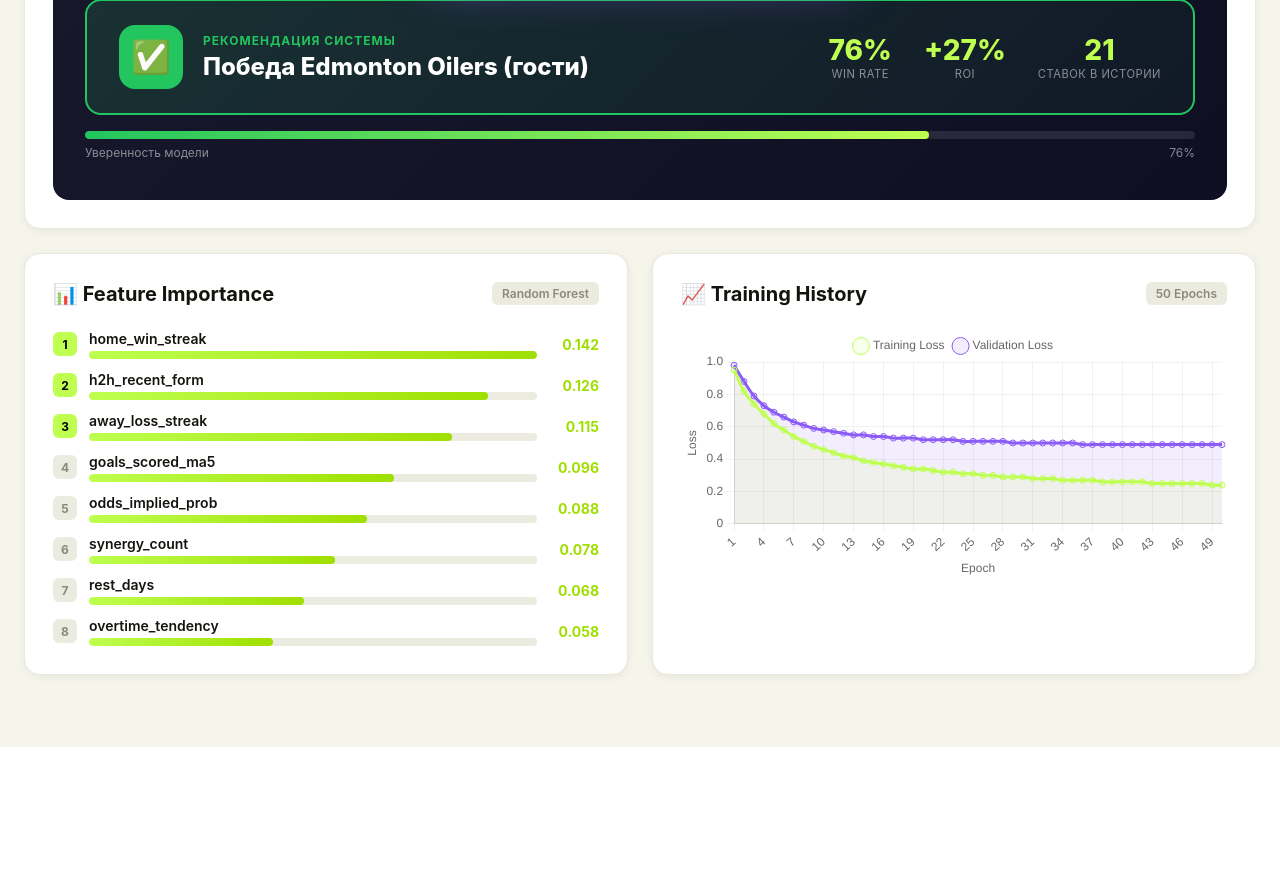
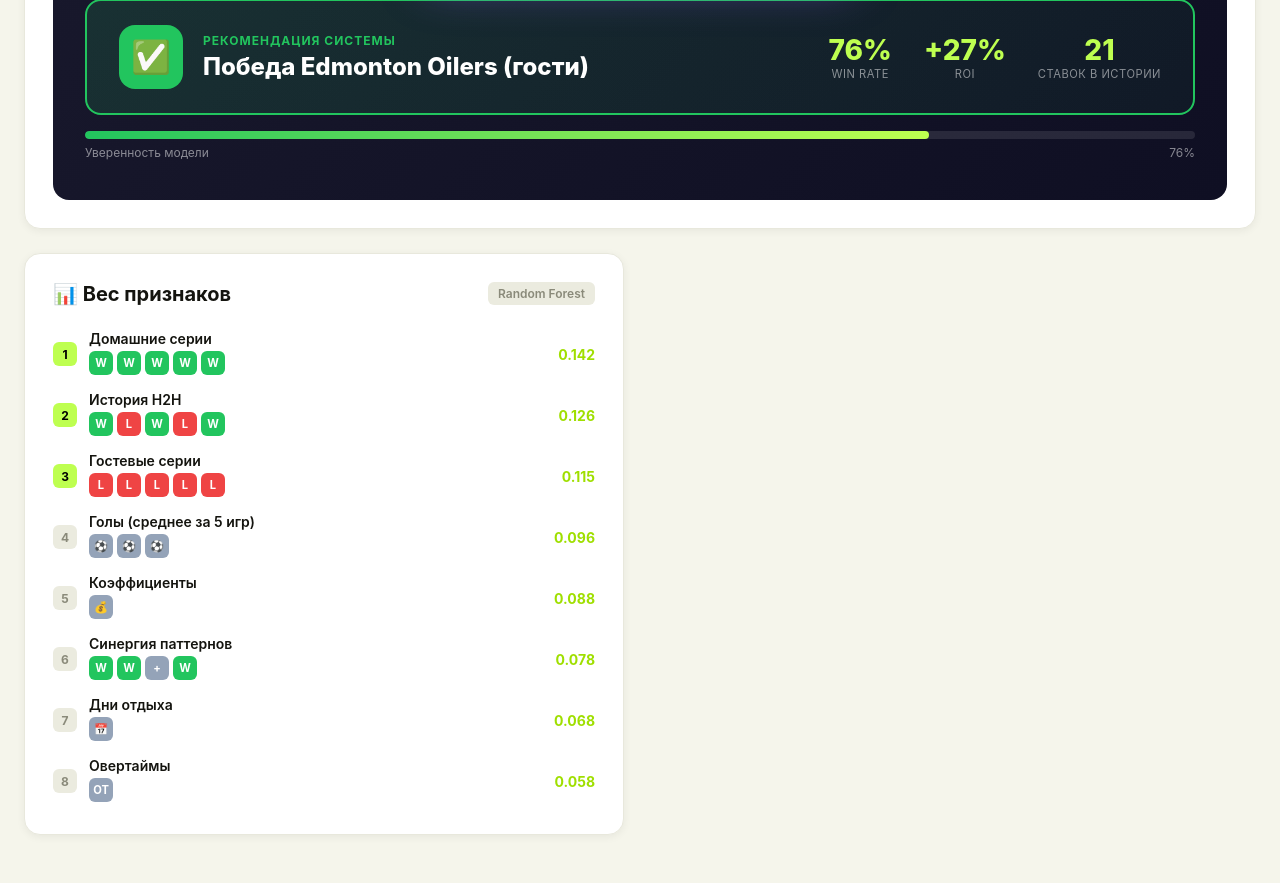
Before and after one commit to Yarik174/pattern_interruption, a Flask app: page /dashboard in a window 1280 px wide. Shown: the part 2083-2966 px from the top of the page. Before the commit the page ends 2830 px from the top, so only its background shows below. Run offline with Flask 3, Linux system fonts and the light colour scheme; data that the repository does not hold is empty.

Commit message:
Update feature importance display with visual patterns and better labels
Replace progress bars in feature importance with visual pattern squares and update feature names to be more descriptive.

Replit-Commit-Author: Agent
Replit-Commit-Session-Id: bae8bf6a-ba3e-46e7-a149-5aeaceabca9f
Replit-Commit-Checkpoint-Type: intermediate_checkpoint
Replit-Commit-Event-Id: 29e21b9f-6539-432d-87a9-f3c5e22ad06e
Replit-Commit-Screenshot-Url: https://storage.googleapis.com/screenshot-production-us-central1/5bb05217-be29-449c-8dc8-1ff7dff50c77/bae8bf6a-ba3e-46e7-a149-5aeaceabca9f/Mj3ajBe
Replit-Helium-Checkpoint-Created: true

```diff
--- a/templates/dashboard.html
+++ b/templates/dashboard.html
@@ -615,11 +615,28 @@
             text-align: right;
         }
 
-        /* Training History Chart */
-        .chart-container {
-            height: 250px;
-            position: relative;
+        /* Pattern Visualization */
+        .pattern-squares {
+            display: flex;
+            gap: 4px;
+            margin-bottom: 4px;
         }
+
+        .pattern-square {
+            width: 24px;
+            height: 24px;
+            border-radius: 6px;
+            display: flex;
+            align-items: center;
+            justify-content: center;
+            font-size: 0.7rem;
+            font-weight: 700;
+            color: #fff;
+        }
+
+        .pattern-square.win { background: #22C55E; }
+        .pattern-square.loss { background: #EF4444; }
+        .pattern-square.neutral { background: #94A3B8; }
 
         /* CPP Logic Section */
         .cpp-grid {
@@ -1214,20 +1231,23 @@
             </div>
         </div>
 
-        <!-- 6. Two Column: Feature Importance & Training -->
-        <div class="two-cols">
-            <div class="nn-section">
+        <!-- 6. Feature Importance with Pattern Visualization -->
+        <div class="nn-section" style="max-width: 600px;">
             <div class="section-header">
-                    <h3 class="section-title">📊 Feature Importance</h3>
+                <h3 class="section-title">📊 Вес признаков</h3>
                 <span class="section-badge">Random Forest</span>
             </div>
             <div class="feature-list">
                 <div class="feature-item">
                     <div class="feature-rank top">1</div>
                     <div class="feature-info">
-                            <div class="feature-name">home_win_streak</div>
-                            <div class="feature-bar-container">
-                                <div class="feature-bar" style="width: 100%"></div>
+                        <div class="feature-name">Домашние серии</div>
+                        <div class="pattern-squares">
+                            <div class="pattern-square win">W</div>
+                            <div class="pattern-square win">W</div>
+                            <div class="pattern-square win">W</div>
+                            <div class="pattern-square win">W</div>
+                            <div class="pattern-square win">W</div>
                         </div>
                     </div>
                     <div class="feature-value">0.142</div>
@@ -1235,9 +1255,13 @@
                 <div class="feature-item">
                     <div class="feature-rank top">2</div>
                     <div class="feature-info">
-                            <div class="feature-name">h2h_recent_form</div>
-                            <div class="feature-bar-container">
-                                <div class="feature-bar" style="width: 89%"></div>
+                        <div class="feature-name">История H2H</div>
+                        <div class="pattern-squares">
+                            <div class="pattern-square win">W</div>
+                            <div class="pattern-square loss">L</div>
+                            <div class="pattern-square win">W</div>
+                            <div class="pattern-square loss">L</div>
+                            <div class="pattern-square win">W</div>
                         </div>
                     </div>
                     <div class="feature-value">0.126</div>
@@ -1245,9 +1269,13 @@
                 <div class="feature-item">
                     <div class="feature-rank top">3</div>
                     <div class="feature-info">
-                            <div class="feature-name">away_loss_streak</div>
-                            <div class="feature-bar-container">
-                                <div class="feature-bar" style="width: 81%"></div>
+                        <div class="feature-name">Гостевые серии</div>
+                        <div class="pattern-squares">
+                            <div class="pattern-square loss">L</div>
+                            <div class="pattern-square loss">L</div>
+                            <div class="pattern-square loss">L</div>
+                            <div class="pattern-square loss">L</div>
+                            <div class="pattern-square loss">L</div>
                         </div>
                     </div>
                     <div class="feature-value">0.115</div>
@@ -1255,9 +1283,11 @@
                 <div class="feature-item">
                     <div class="feature-rank">4</div>
                     <div class="feature-info">
-                            <div class="feature-name">goals_scored_ma5</div>
-                            <div class="feature-bar-container">
-                                <div class="feature-bar" style="width: 68%"></div>
+                        <div class="feature-name">Голы (среднее за 5 игр)</div>
+                        <div class="pattern-squares">
+                            <div class="pattern-square neutral">⚽</div>
+                            <div class="pattern-square neutral">⚽</div>
+                            <div class="pattern-square neutral">⚽</div>
                         </div>
                     </div>
                     <div class="feature-value">0.096</div>
@@ -1265,9 +1295,9 @@
                 <div class="feature-item">
                     <div class="feature-rank">5</div>
                     <div class="feature-info">
-                            <div class="feature-name">odds_implied_prob</div>
-                            <div class="feature-bar-container">
-                                <div class="feature-bar" style="width: 62%"></div>
+                        <div class="feature-name">Коэффициенты</div>
+                        <div class="pattern-squares">
+                            <div class="pattern-square neutral">💰</div>
                         </div>
                     </div>
                     <div class="feature-value">0.088</div>
@@ -1275,9 +1305,12 @@
                 <div class="feature-item">
                     <div class="feature-rank">6</div>
                     <div class="feature-info">
-                            <div class="feature-name">synergy_count</div>
-                            <div class="feature-bar-container">
-                                <div class="feature-bar" style="width: 55%"></div>
+                        <div class="feature-name">Синергия паттернов</div>
+                        <div class="pattern-squares">
+                            <div class="pattern-square win">W</div>
+                            <div class="pattern-square win">W</div>
+                            <div class="pattern-square neutral">+</div>
+                            <div class="pattern-square win">W</div>
                         </div>
                     </div>
                     <div class="feature-value">0.078</div>
@@ -1285,9 +1318,9 @@
                 <div class="feature-item">
                     <div class="feature-rank">7</div>
                     <div class="feature-info">
-                            <div class="feature-name">rest_days</div>
-                            <div class="feature-bar-container">
-                                <div class="feature-bar" style="width: 48%"></div>
+                        <div class="feature-name">Дни отдыха</div>
+                        <div class="pattern-squares">
+                            <div class="pattern-square neutral">📅</div>
                         </div>
                     </div>
                     <div class="feature-value">0.068</div>
@@ -1295,86 +1328,18 @@
                 <div class="feature-item">
                     <div class="feature-rank">8</div>
                     <div class="feature-info">
-                            <div class="feature-name">overtime_tendency</div>
-                            <div class="feature-bar-container">
-                                <div class="feature-bar" style="width: 41%"></div>
+                        <div class="feature-name">Овертаймы</div>
+                        <div class="pattern-squares">
+                            <div class="pattern-square neutral">OT</div>
                         </div>
                     </div>
                     <div class="feature-value">0.058</div>
                 </div>
             </div>
         </div>
-
-            <div class="nn-section">
-                <div class="section-header">
-                    <h3 class="section-title">📈 Training History</h3>
-                    <span class="section-badge">50 Epochs</span>
-                </div>
-                <div class="chart-container">
-                    <canvas id="trainingChart"></canvas>
-                </div>
-            </div>
-        </div>
     </div>
 
     <script>
-        // Training History Chart
-        const ctx = document.getElementById('trainingChart').getContext('2d');
-        new Chart(ctx, {
-            type: 'line',
-            data: {
-                labels: Array.from({length: 50}, (_, i) => i + 1),
-                datasets: [
-                    {
-                        label: 'Training Loss',
-                        data: [0.95, 0.82, 0.74, 0.68, 0.62, 0.58, 0.54, 0.51, 0.48, 0.46,
-                               0.44, 0.42, 0.41, 0.39, 0.38, 0.37, 0.36, 0.35, 0.34, 0.34,
-                               0.33, 0.32, 0.32, 0.31, 0.31, 0.30, 0.30, 0.29, 0.29, 0.29,
-                               0.28, 0.28, 0.28, 0.27, 0.27, 0.27, 0.27, 0.26, 0.26, 0.26,
-                               0.26, 0.26, 0.25, 0.25, 0.25, 0.25, 0.25, 0.25, 0.24, 0.24],
-                        borderColor: '#BEFF50',
-                        backgroundColor: 'rgba(190, 255, 80, 0.1)',
-                        fill: true,
-                        tension: 0.4
-                    },
-                    {
-                        label: 'Validation Loss',
-                        data: [0.98, 0.88, 0.79, 0.73, 0.69, 0.66, 0.63, 0.61, 0.59, 0.58,
-                               0.57, 0.56, 0.55, 0.55, 0.54, 0.54, 0.53, 0.53, 0.53, 0.52,
-                               0.52, 0.52, 0.52, 0.51, 0.51, 0.51, 0.51, 0.51, 0.50, 0.50,
-                               0.50, 0.50, 0.50, 0.50, 0.50, 0.49, 0.49, 0.49, 0.49, 0.49,
-                               0.49, 0.49, 0.49, 0.49, 0.49, 0.49, 0.49, 0.49, 0.49, 0.49],
-                        borderColor: '#8B5CF6',
-                        backgroundColor: 'rgba(139, 92, 246, 0.1)',
-                        fill: true,
-                        tension: 0.4
-                    }
-                ]
-            },
-            options: {
-                responsive: true,
-                maintainAspectRatio: false,
-                plugins: {
-                    legend: {
-                        position: 'top',
-                        labels: { usePointStyle: true }
-                    }
-                },
-                scales: {
-                    x: {
-                        title: { display: true, text: 'Epoch' },
-                        grid: { color: 'rgba(0,0,0,0.05)' }
-                    },
-                    y: {
-                        title: { display: true, text: 'Loss' },
-                        grid: { color: 'rgba(0,0,0,0.05)' },
-                        min: 0,
-                        max: 1
-                    }
-                }
-            }
-        });
-
         function checkNow() {
             fetch('/api/monitor/check', { method: 'POST' })
                 .then(r => r.json())
```
Lines whose indentation alone changed are shown as unchanged.
